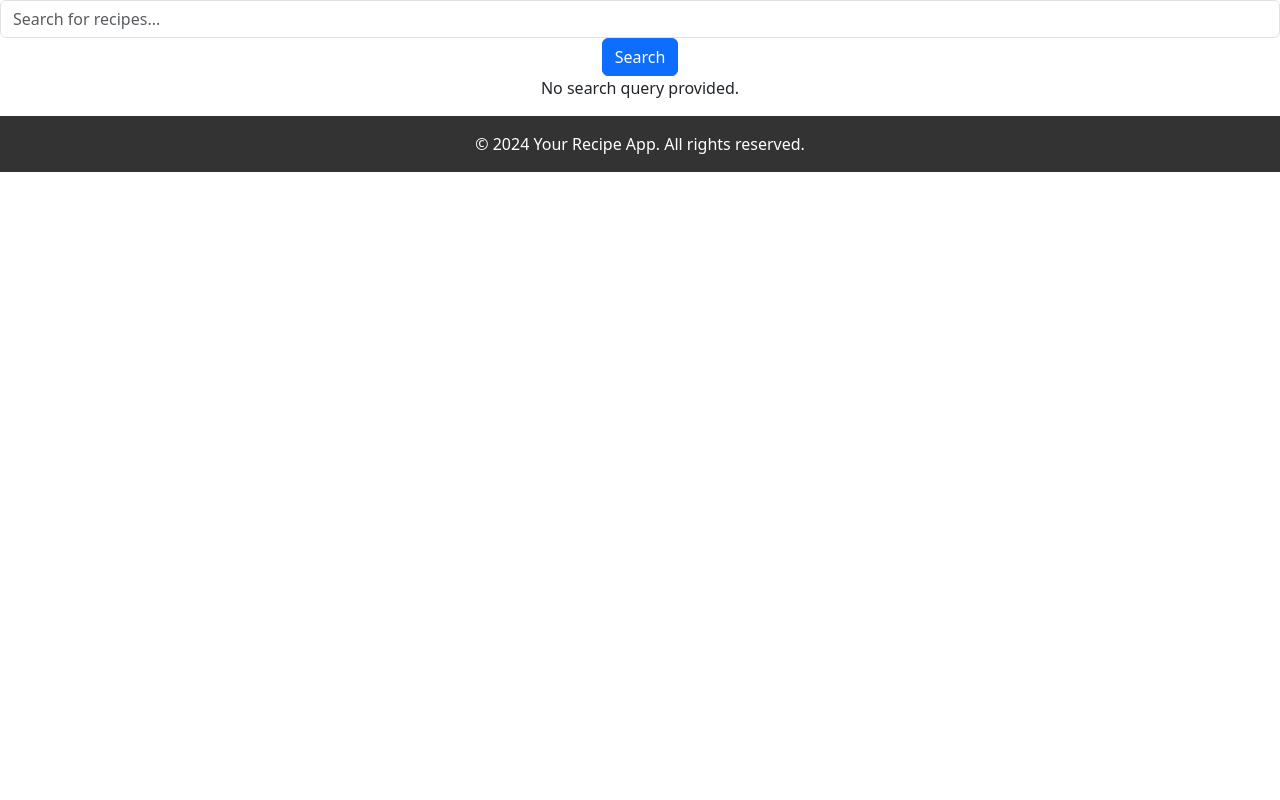
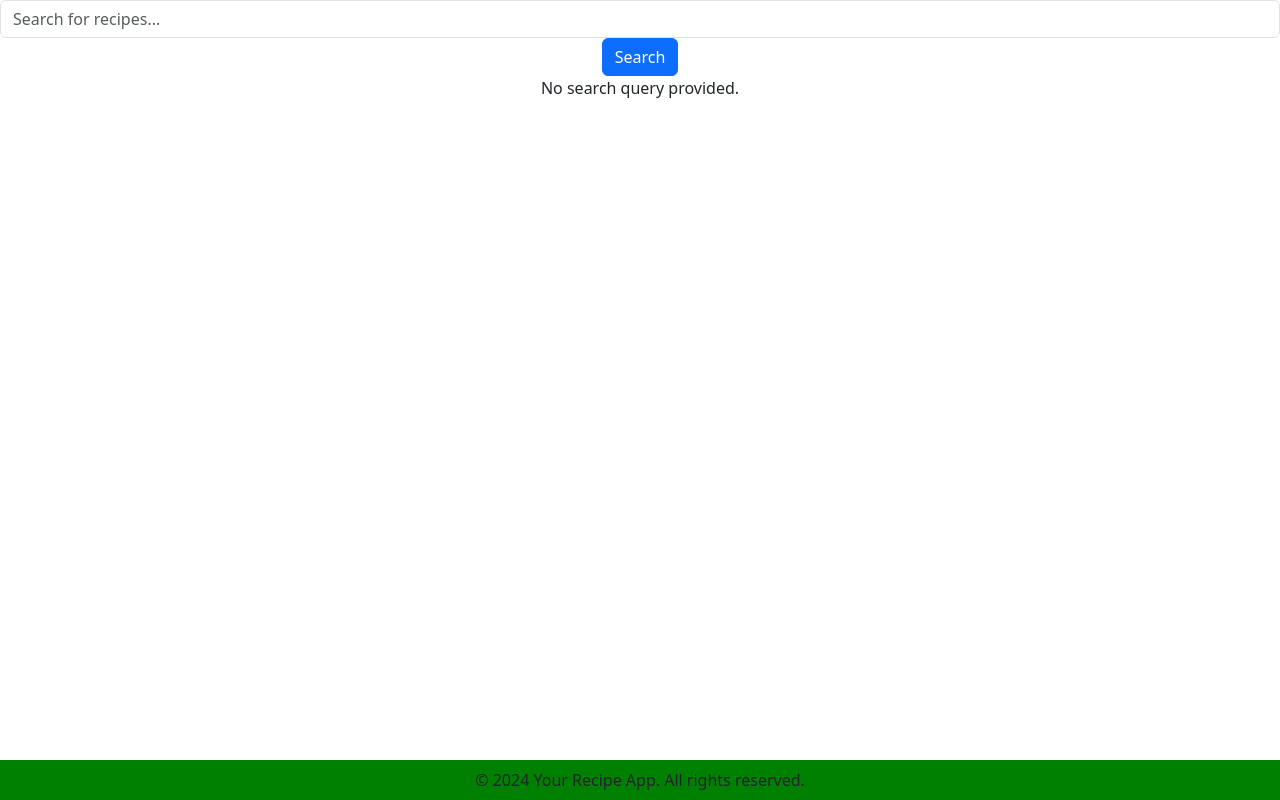
Before and after one commit to danielriosg/recipe-react, a React (Vite) app: page / in a window 1280 px wide. Built offline with nearby package versions, Linux system fonts and the light colour scheme.

Commit message:
Add custom class to footer and position to the botton of the app

```diff
--- a/src/App.css
+++ b/src/App.css
@@ -8,25 +8,13 @@
 }
 
 .custom-container {
-  flex: 1;
+  flex-grow: 1;
   width: 100%;
-  max-width: 1280px;
   margin: 0 auto;
   text-align: center;
 }
 
-.logo {
-  height: 6em;
-  padding: 1.5em;
-  will-change: filter;
-  transition: filter 300ms;
-}
-.logo:hover {
-  filter: drop-shadow(0 0 2em #646cffaa);
-}
-.logo.react:hover {
-  filter: drop-shadow(0 0 2em #61dafbaa);
-}
+
 
 @keyframes logo-spin {
   from {
--- a/src/components/Footer.jsx
+++ b/src/components/Footer.jsx
@@ -3,7 +3,7 @@ import '../styles/footer.css'
 
 const Footer = () => {
   return (
-    <footer className='footer'>
+    <footer className='footer-custom'>
       <p>&copy; 2024 Your Recipe App. All rights reserved.</p>
       {/* Add any additional footer content here */}
     </footer>
--- a/src/styles/footer.css
+++ b/src/styles/footer.css
@@ -1,9 +1,12 @@
-footer {
-  background-color: #333; /* Dark gray background */
-  color: #fff; /* White text color */
-  padding: 1rem; /* Add some padding */
-  text-align: center; /* Center the text */
-  clear: both; /* Clear any floats */
+.footer-custom {
+  padding: 0.5rem; /* Reduce padding to make the footer less tall */
+  position: fixed; /* Stick the footer to the bottom */
+  bottom: 0;
+  width: 100%; /* Full width footer */
+  background-color: green;
+  display: flex; /* Make the footer a flex container */
+  flex-direction: column; /* Stack the paragraphs vertically */
+  align-items: center; /* Center the content horizontally */
 }
 
 footer p {
```
